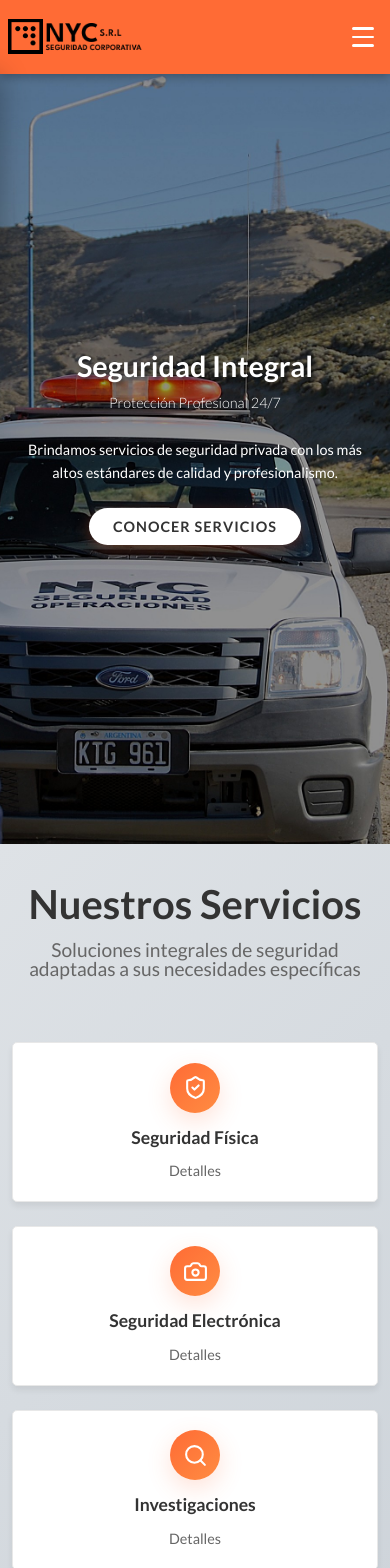
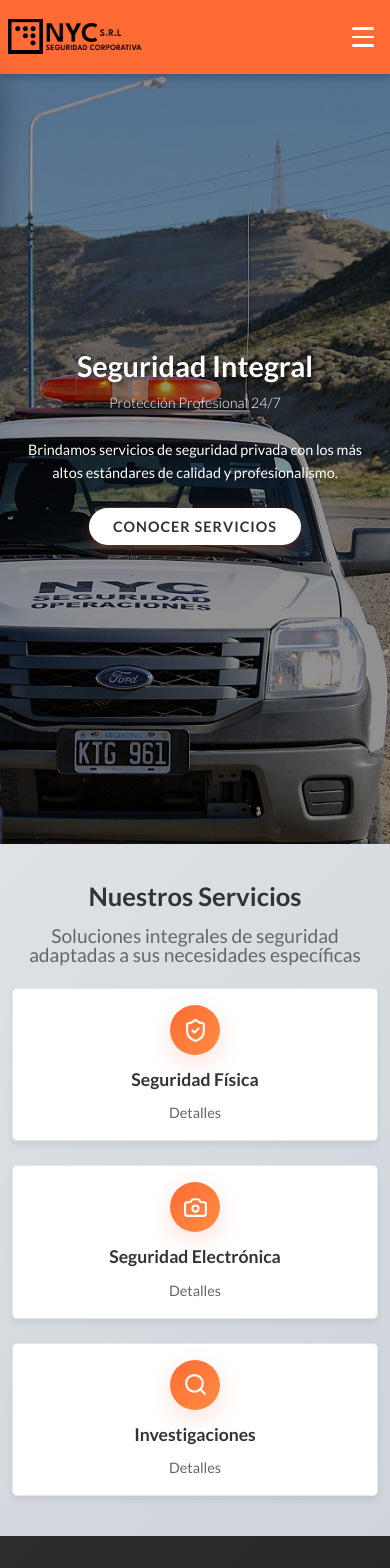
Before and after one commit to clau-devSpace/nycs-seguridad, a React (Vite) app: page / in a window 390 px wide. Shown: the top 1568 px of the page. Built offline with nearby package versions, Linux system fonts and the light colour scheme.

Commit message:
paddings media querys

```diff
--- a/src/components/sliderEmpresas.jsx
+++ b/src/components/sliderEmpresas.jsx
@@ -34,7 +34,7 @@ export default function SliderEmpresas() {
     if (windowWidth >= 1024) return 5;
     if (windowWidth >= 768) return 4;
     if (windowWidth >= 640) return 3;
-    return 1;
+    return 2;
   };
 
   const slidesPerView = getSlidesPerView();
--- a/src/components/sliderEmpresas.module.css
+++ b/src/components/sliderEmpresas.module.css
@@ -132,6 +132,7 @@
 
   .slideItem {
     padding: 18px;
+    margin-bottom: 2rem;
   }
 }
 
@@ -161,6 +162,17 @@
   .sliderTrack {
     animation-duration: 12s; /* Aún más rápido */
   }
+
+  .logoEmpresa {
+  max-height: 120px;
+  max-width: 160px;
+}
+
+.logoEmpresa.logoEspecial{
+  max-height: 250px;
+  max-width: 300px;
+}
+
 }
 
 @media (max-width: 360px) {
--- a/src/pages/Home.css
+++ b/src/pages/Home.css
@@ -128,7 +128,7 @@ body {
     margin-bottom: 4rem;
 }
 
-.section-title h2 {
+.nuestros-servicios {
     font-size: 2.5rem;
     color: #333;
     margin-bottom: 1rem;
@@ -521,6 +521,8 @@ body {
 
 /* Media Queries Responsive */
 
+/* Media Queries Responsive */
+
 /* Tablet Grande - 1000px */
 @media (max-width: 1000px) {
     .container {
@@ -607,7 +609,11 @@ body {
     }
 
     .services {
-        padding: 4rem 0;
+        padding: 3rem 0; /* Reducido de 4rem */
+    }
+
+    .section-title {
+        margin-bottom: 2.5rem; /* Reducido de 4rem */
     }
 
     .services-grid {
@@ -624,7 +630,7 @@ body {
     }
 
     .about {
-        padding: 4rem 0;
+        padding: 3rem 0; /* Reducido de 4rem */
     }
 
     .about-content {
@@ -649,7 +655,7 @@ body {
     }
 
     .stats {
-        padding: 3rem 0;
+        padding: 2.5rem 0; /* Reducido de 3rem */
     }
 
     .stats-grid {
@@ -662,7 +668,7 @@ body {
     }
 
     .map-section {
-        padding: 3rem 0;
+        padding: 2.5rem 0; /* Reducido de 3rem */
     }
 
     .map-content {
@@ -725,11 +731,11 @@ body {
     }
 
     .services {
-        padding: 3rem 0;
+        padding: 2rem 0; /* Reducido de 3rem */
     }
 
-    .section-tittle {
-        margin-bottom: 2.5rem;
+    .section-title {
+        margin-bottom: 1.8rem; /* Reducido de 2.5rem */
     }
 
     .section-tittle-h2, .nuestros-servicios {
@@ -737,7 +743,7 @@ body {
     }
 
     .service-card {
-        padding: 1.5rem;
+        padding: 1.3rem; /* Reducido de 1.5rem */
     }
 
     .service-icon {
@@ -757,7 +763,7 @@ body {
     }
 
     .about {
-        padding: 3rem 0;
+        padding: 2.5rem 0; /* Reducido de 3rem */
     }
 
     .about-text h2 {
@@ -768,6 +774,10 @@ body {
     .about-text p {
         font-size: 1rem;
         margin-bottom: 1.2rem;
+    }
+
+    .stats {
+        padding: 2rem 0; /* Reducido de 2.5rem */
     }
 
     .stats-grid {
@@ -804,6 +814,10 @@ body {
         font-size: 0.9rem;
     }
 
+    .map-section {
+        padding: 2rem 0; /* Reducido */
+    }
+
     .map-placeholder {
         height: 350px;
     }
@@ -823,7 +837,7 @@ body {
 }
 
 /* Mobile - 400px */
-@media (max-width: 400px) {
+@media (max-width: 480px) {
     .container {
         padding: 0 0.75rem;
     }
@@ -857,11 +871,15 @@ body {
     }
 
     .services {
-        padding: 2.5rem 0;
+        padding: 2.5rem 0; /* Reducido de 2.5rem */
+    }
+
+    .section-title {
+        margin-bottom: 1.5rem; /* Reducido */
     }
 
     .section-title-h2, .nuestros-servicios {
-        font-size: 1.8rem;
+        font-size: 1.6rem;
     }
 
     .section-tittle p {
@@ -869,7 +887,7 @@ body {
     }
 
     .service-card {
-        padding: 1.2rem;
+        padding: 1rem; /* Reducido de 1.2rem */
     }
 
     .service-icon {
@@ -891,7 +909,11 @@ body {
     }
 
     .about {
-        padding: 2.5rem 0;
+        padding: 2rem 0; /* Reducido de 2.5rem */
+    }
+
+    .about-content {
+        gap: 1.5rem;
     }
 
     .about-text h2 {
@@ -916,7 +938,7 @@ body {
     }
 
     .stats {
-        padding: 2.5rem 0;
+        padding: 1.5rem 0; /* Reducido de 2.5rem */
     }
 
     .stats-grid {
@@ -933,11 +955,20 @@ body {
     }
 
     .map-section {
-        padding: 2.5rem 0;
+        padding: 1.5rem 0; /* Reducido de 2.5rem */
+    }
+
+    /*Segundo swiper*/
+    .swiperSection{
+       padding-top: 10px; /* Reducido de 13px */
+    }
+
+    .map-section .section-tittle{
+        margin-bottom: 1.5rem; /* Reducido de 2.5rem */
     }
 
     .contact-info {
-        padding: 1.2rem;
+        padding: 1rem; /* Reducido de 1.2rem */
     }
 
     .contact-info h3 {
@@ -947,7 +978,7 @@ body {
     .contact-item {
         flex-direction: column;
         text-align: center;
-        padding: 1rem 0.5rem;
+        padding: 0.8rem 0.5rem; /* Reducido de 1rem */
     }
 
     .contact-icon {
@@ -970,11 +1001,11 @@ body {
 
     .homeSwiper.swiper {
         max-width: 260px;
-        height: 200px;
+        height: 300px;
     }
 
     .footer {
-        padding: 1.5rem 0 0.5rem;
+        padding: 1.2rem 0 0.5rem; /* Reducido de 1.5rem */
     }
 
     .footer h3 {
```
